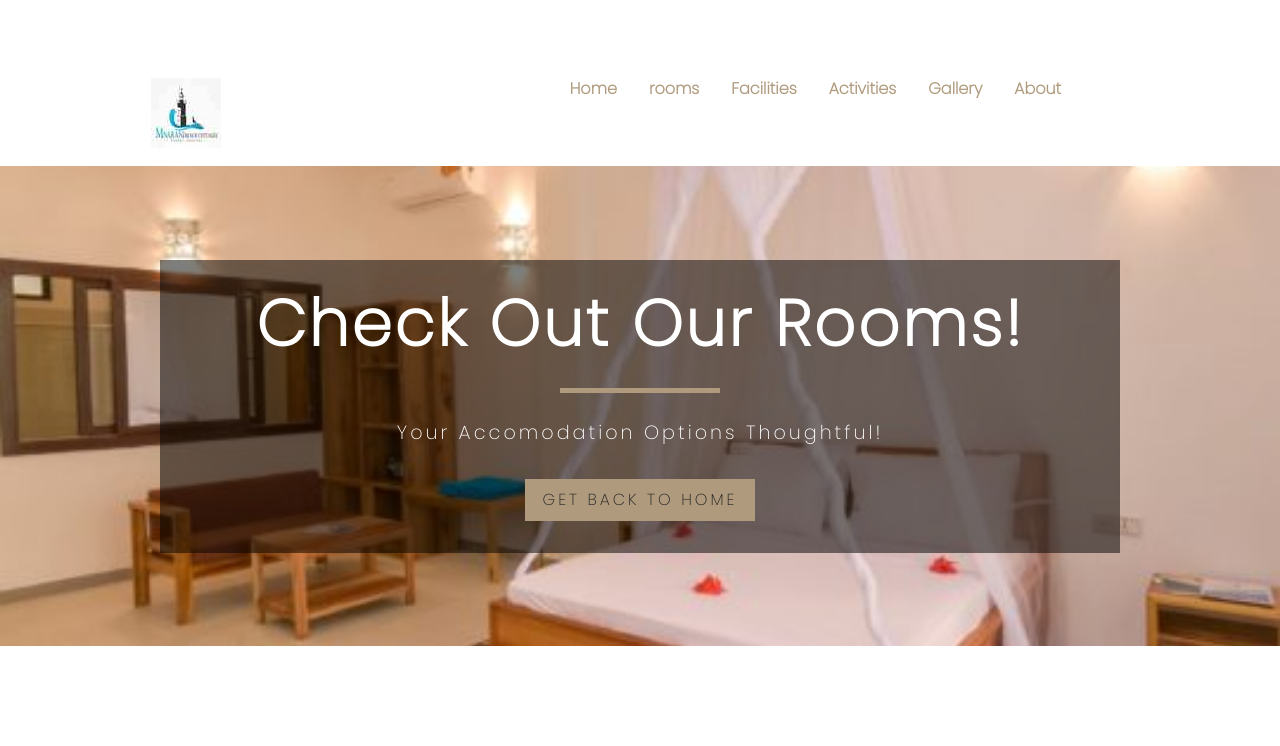
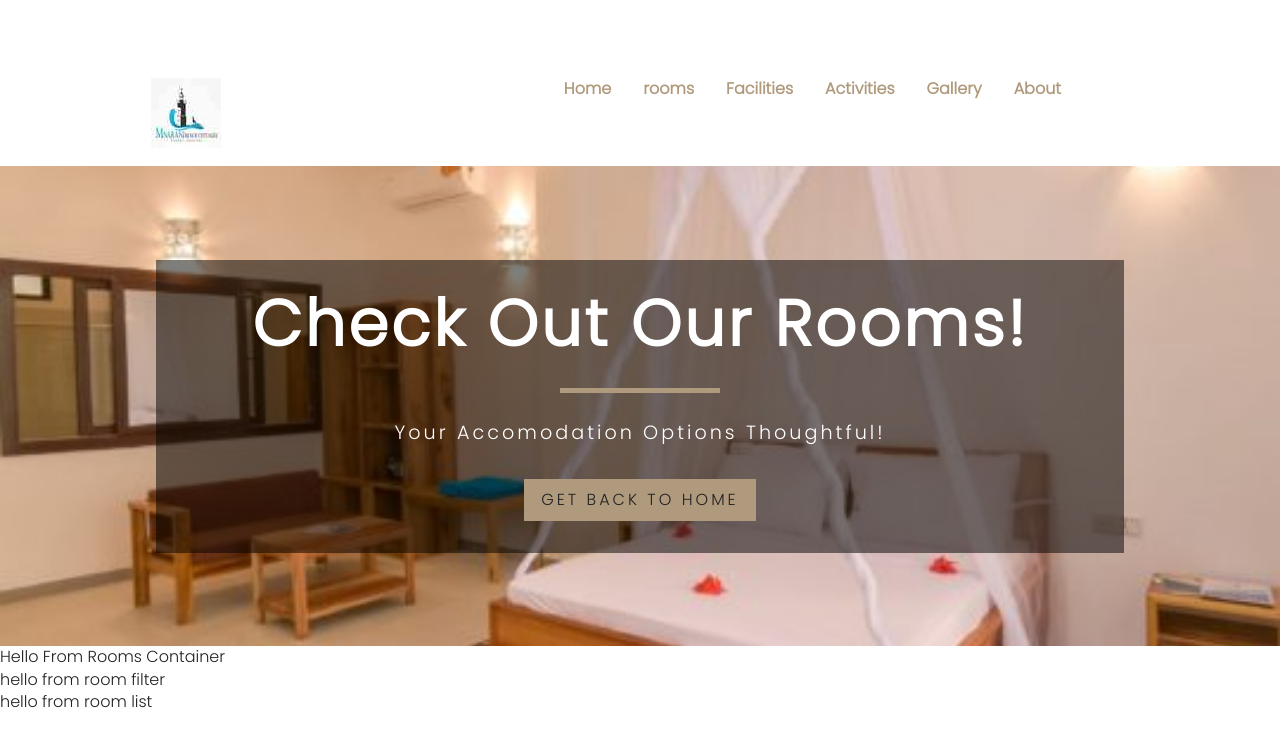
Before and after one commit to mundume/h, a React (Create React App) app: page /rooms in a window 1280 px wide. Shown: the top 746 px of the page. Built offline with nearby package versions, Linux system fonts and the light colour scheme.

Commit message:
3rd commit

```diff
--- a/src/App.css
+++ b/src/App.css
@@ -1,4 +1,4 @@
-@import url('https://fonts.googleapis.com/css2?family=Poppins:wght@200&display=swap');
+@import url('https://fonts.googleapis.com/css2?family=Poppins:wght@300&display=swap');
 * {
   margin: 0;
   padding: 0;
--- /dev/null
+++ b/src/components/RoomFilter.js
@@ -0,0 +1,9 @@
+import React from 'react'
+
+export default function RoomFilter() {
+    return (
+        <div>
+           hello from room filter
+        </div>
+    )
+}
--- /dev/null
+++ b/src/components/RoomList.js
@@ -0,0 +1,9 @@
+import React from 'react'
+
+export default function RoomList() {
+    return (
+        <div>
+            hello from room list
+        </div>
+    )
+}
--- /dev/null
+++ b/src/components/RoomsContainer.js
@@ -0,0 +1,28 @@
+import React from 'react'
+import RoomsFilter from './RoomFilter'
+import RoomsList from './RoomList'
+import { RoomConsumer } from '../context'
+import Loading from  './Loading'
+
+
+export default function RoomsContainer() {
+    return (
+
+        <RoomConsumer>
+{
+   (value) => {
+       const {loading,sortedRooms,rooms}= value
+       return(
+        <div>
+        Hello From Rooms Container
+        <RoomsFilter/>
+        <RoomsList/>
+    </div>
+       )
+   }
+}
+
+        </RoomConsumer>
+
+    )
+}
--- a/src/pages/Rooms.js
+++ b/src/pages/Rooms.js
@@ -2,17 +2,25 @@
 import Hero from '../components/Hero'
 import Banner from '../components/Banner'
 import { Link } from 'react-router-dom'
+import RoomsContainer from '../components/RoomsContainer'
 
 
 
 export const Rooms = () => {
-   return <Hero hero="roomsHero">
+   return(
+       <>
+       <Hero hero="roomsHero">
        <Banner title="Check Out Our Rooms!" subtitle="Your Accomodation Options Thoughtful!">
            <Link to = '/' className="btn-primary">
                Get Back To Home
            </Link>
 
+
        </Banner>
 
-    </Hero>;
+    </Hero>
+    <RoomsContainer/>
+    </>
+   );
+
 }
```
